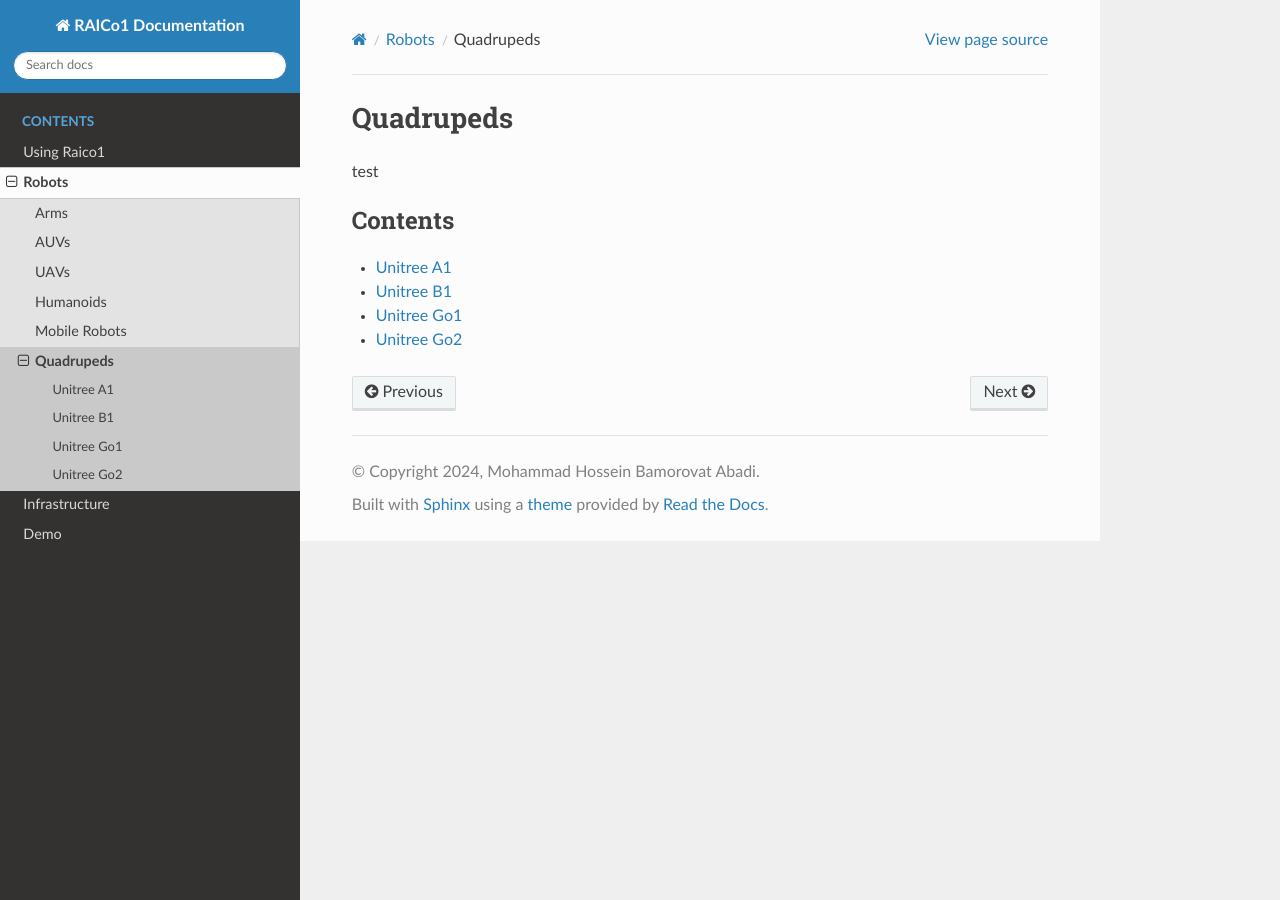
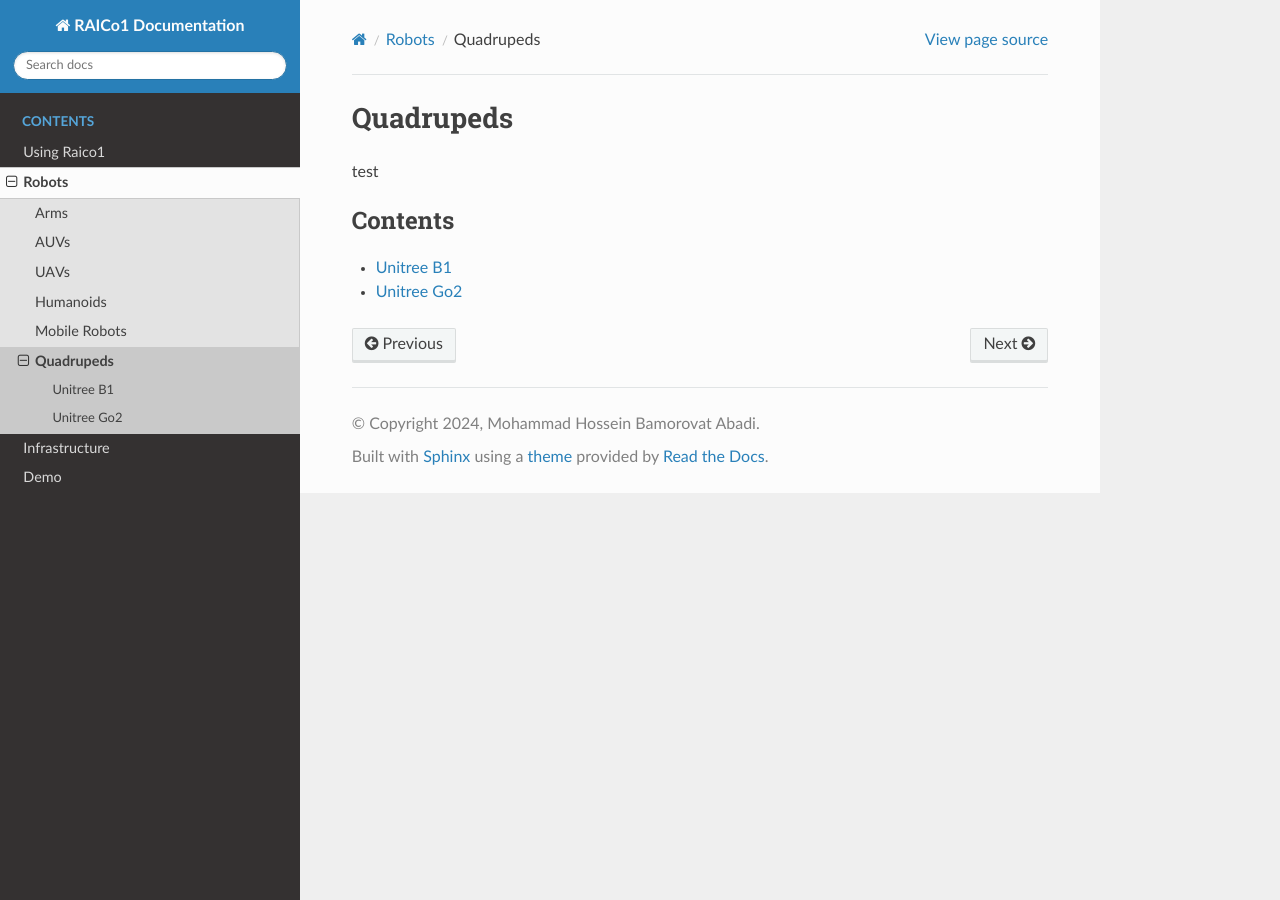
Before and after one commit to UoM-RAICo1/raico-docs, a Sphinx documentation site: the page built from source/robots/Quadrupeds/index.rst, in a window 1280 px wide. Built offline with Sphinx 7.4.7 and the Read the Docs theme 2.0.0, drawn with Linux system fonts in a browser that asks for light colours.

Commit message:
update the quadruped robots

```diff
--- a/source/robots/Quadrupeds/UnitreeA1/index.rst
+++ /dev/null
@@ -1,4 +0,0 @@
-Unitree A1
-==========
-
-test
--- a/source/robots/Quadrupeds/UnitreeGo1/index.rst
+++ /dev/null
@@ -1,4 +0,0 @@
-Unitree Go1
-============
-
-test
--- a/source/robots/Quadrupeds/index.rst
+++ b/source/robots/Quadrupeds/index.rst
@@ -9,7 +9,5 @@ test
    :maxdepth: 2
    :caption: Contents
 
-   UnitreeA1/index
    UnitreeB1/index
-   UnitreeGo1/index
    UnitreeGo2/index
```
